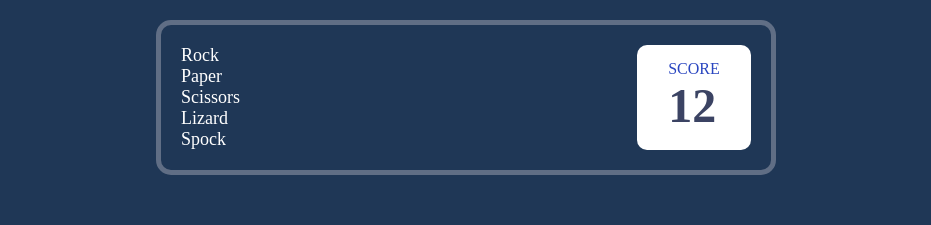
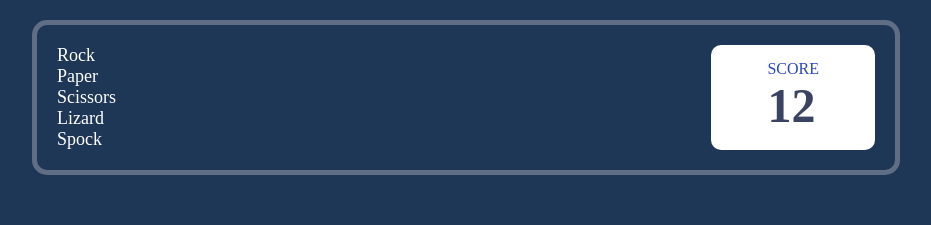
Before and after one commit to ansman58/frontend-mentor-challenges, a React (Vite) app: page / in a window 1280 px wide. Shown: the top 225 px of the page, without its empty margins (174-1105 px from the left). Built offline with nearby package versions, Linux system fonts and the light colour scheme.

Commit message:
improving responsiveness

```diff
--- a/src/App.tsx
+++ b/src/App.tsx
@@ -8,7 +8,7 @@ function App() {
   const [isActive, setIsActive] = React.useState(true);
   return (
     <div className={style.app}>
-      <Scoreboard />
+      <Scoreboard isActiveBoard={isActive ? true : false} />
       <section className={style.margin}>
         {isActive ? <Active /> : <Ready />}
       </section>
--- a/src/Components/Scoreboard/Scoreboard.module.scss
+++ b/src/Components/Scoreboard/Scoreboard.module.scss
@@ -6,6 +6,21 @@
   border-radius: 15px;
   display: flex;
   justify-content: space-between;
+
+  @media (max-width: 768px) {
+    width: 100%;
+    padding-inline: 10px;
+  }
+}
+
+.active-board {
+  @media (max-width: 1300px) {
+    width: 70%;
+  }
+
+  @media (max-width: 928px) {
+    width: 80%;
+  }
 
   @media (max-width: 768px) {
     width: 100%;
--- a/src/Components/Scoreboard/index.tsx
+++ b/src/Components/Scoreboard/index.tsx
@@ -1,8 +1,17 @@
+import clsx from "clsx";
 import style from "./Scoreboard.module.scss";
 
-const Scoreboard = () => {
+interface ScoreboardProps {
+  isActiveBoard?: boolean;
+}
+
+const Scoreboard: React.FC<ScoreboardProps> = ({ isActiveBoard }) => {
   return (
-    <div className={style.wrapper}>
+    <div
+      className={clsx(style.wrapper, {
+        [style["active-board"]]: isActiveBoard,
+      })}
+    >
       <div className={style["options-container"]}>
         <div className={style["options-content"]}>
           <p>Rock</p>
--- a/src/Screens/Active/Active.module.scss
+++ b/src/Screens/Active/Active.module.scss
@@ -14,6 +14,14 @@
   width: 50%;
   display: flex;
   justify-content: space-between;
+
+  @media (max-width: 1300px) {
+    width: 70%;
+  }
+
+  @media (max-width: 928px) {
+    width: 80%;
+  }
 
   @media (max-width: 768px) {
     width: 100%;
```
